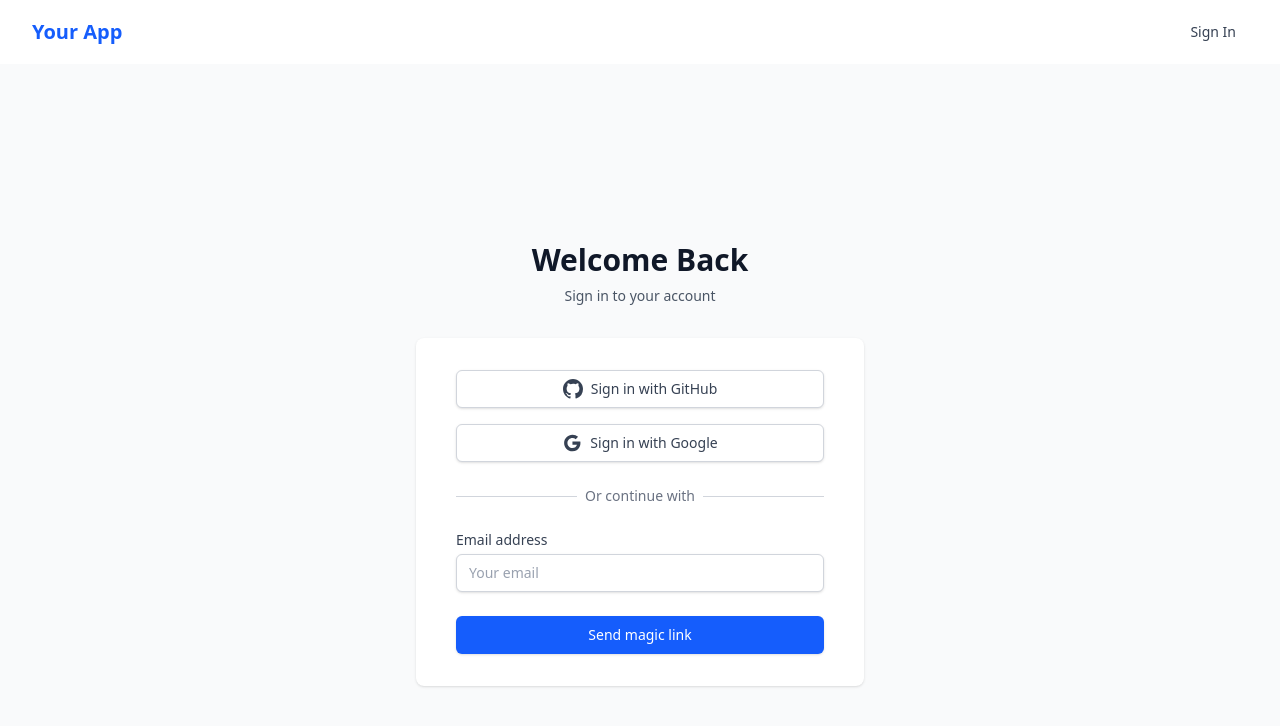
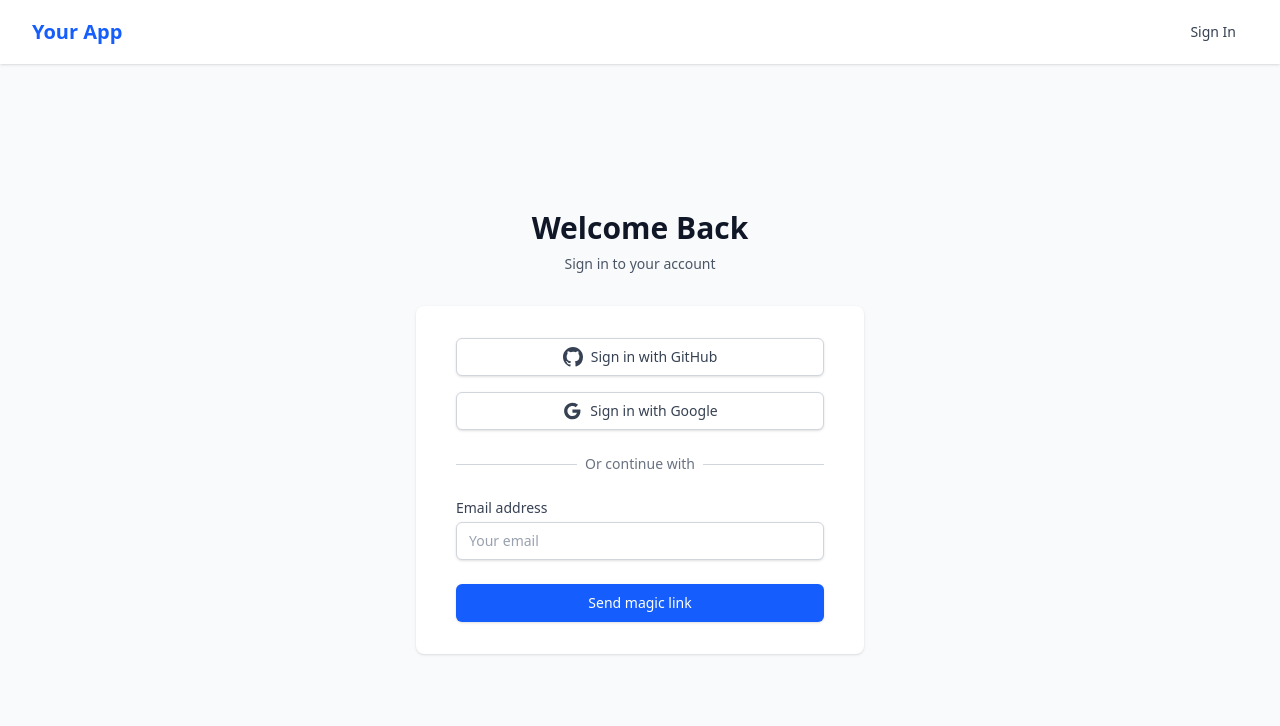
Before and after one commit to Janldeboer/Svelte5-Supabase-Starter, a SvelteKit app: page /login in a window 1280 px wide. Shown: the top 726 px of the page. Built offline with nearby package versions, Linux system fonts and the light colour scheme; no server answers.

Commit message:
Vertical positioning fix

```diff
--- a/src/routes/+layout.svelte
+++ b/src/routes/+layout.svelte
@@ -19,6 +19,9 @@
 	})
 </script>
 
-<Navbar {session} />
-
-{@render children()}
+<div class="flex flex-col min-h-screen bg-gray-50">
+	<Navbar {session} />
+	<main class="flex-1 flex flex-col">
+		{@render children()}
+	</main>
+</div>
--- a/src/routes/login/+page.svelte
+++ b/src/routes/login/+page.svelte
@@ -30,7 +30,7 @@
   }
 </script>
 
-<div class="min-h-screen bg-gray-50 flex flex-col justify-center py-12 sm:px-6 lg:px-8">
+<div class="flex-1 flex flex-col justify-center py-12 sm:px-6 lg:px-8">
   <div class="sm:mx-auto sm:w-full sm:max-w-md">
     <h1 class="text-center text-3xl font-extrabold text-gray-900">Welcome Back</h1>
     <p class="mt-2 text-center text-sm text-gray-600">
```
